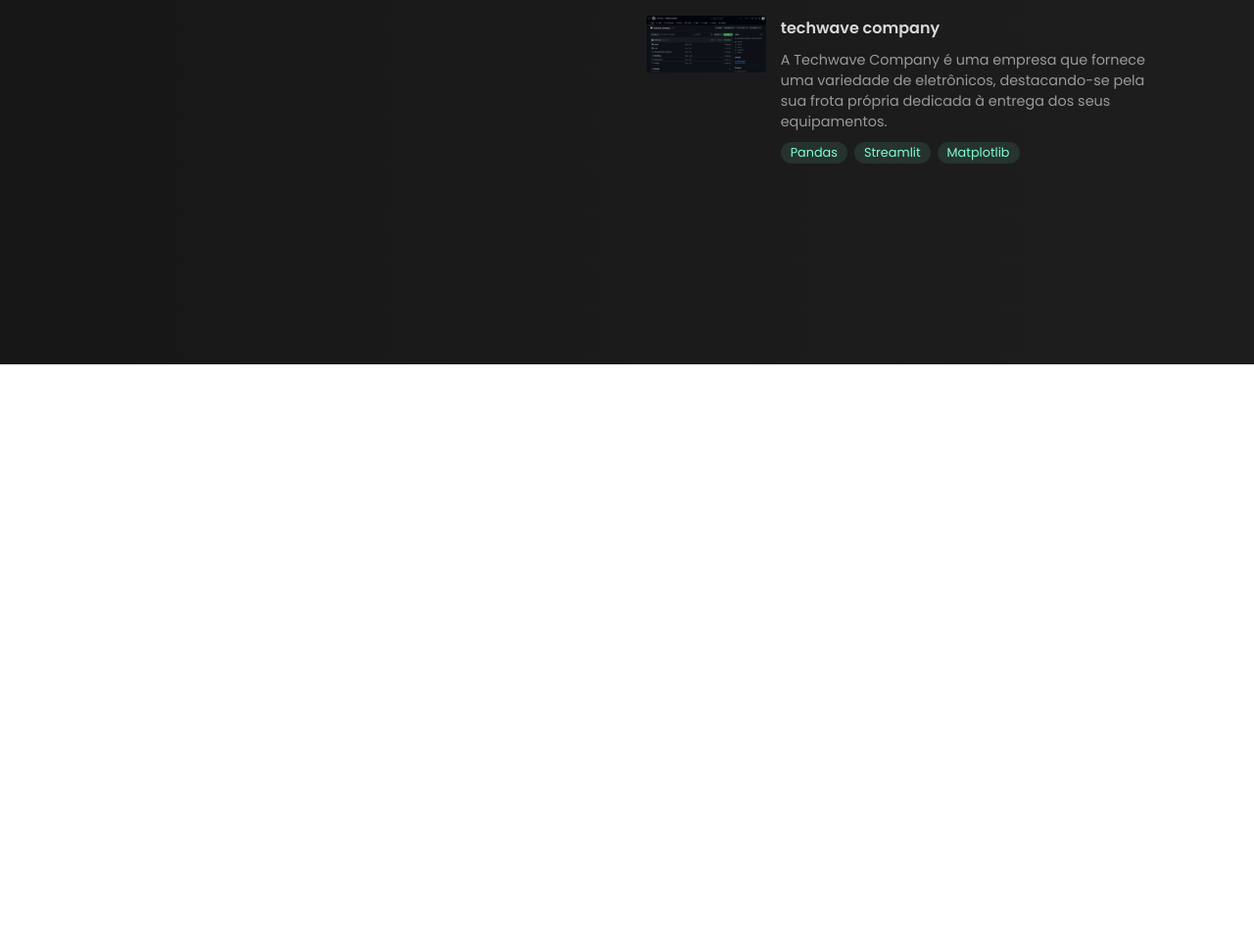
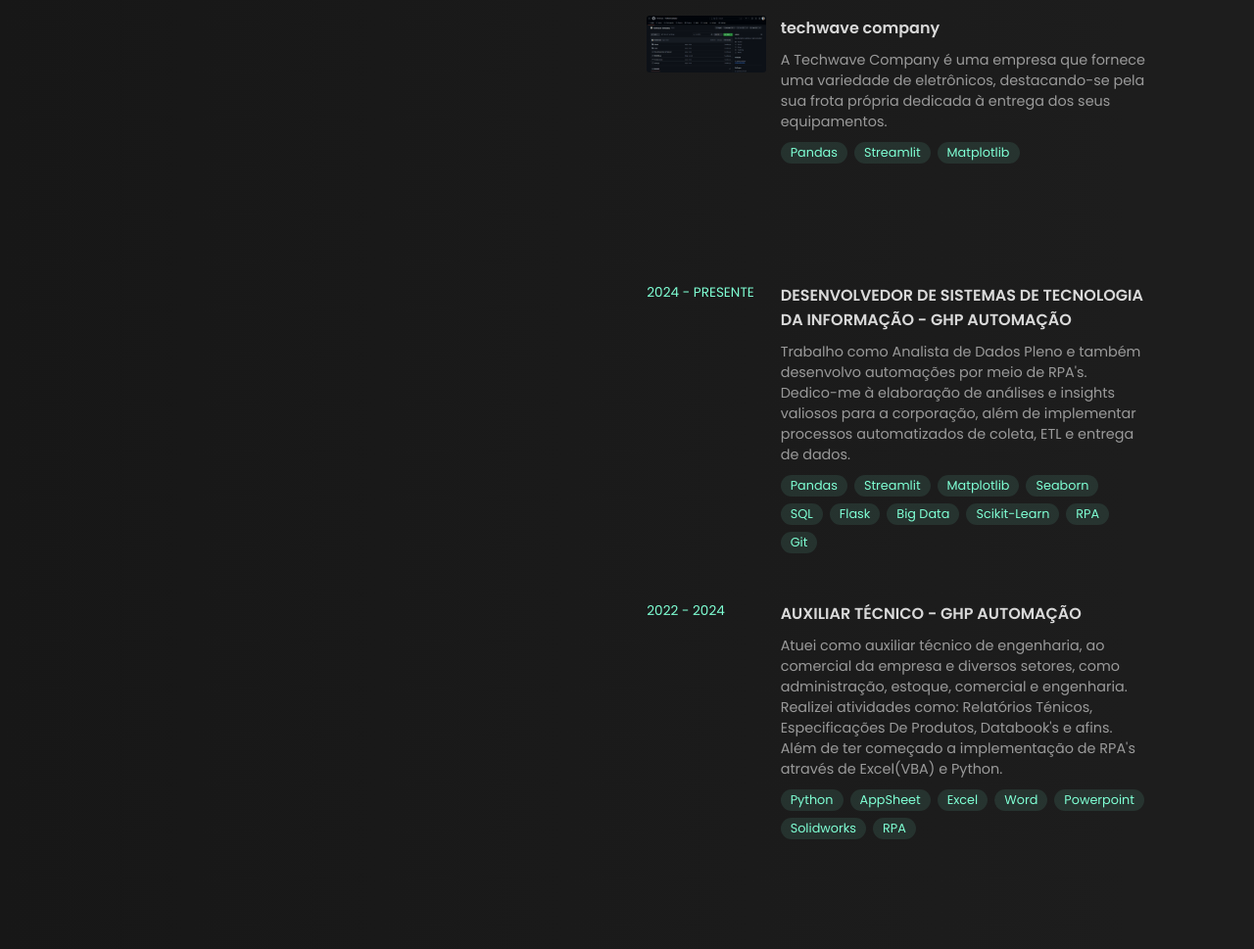
Before and after one commit to AnndreJuan/My-Portfolio, a plain HTML site: page index.html in a window 1280 px wide. Shown: the part 1039-2008 px from the top of the page at 98% size. Before the commit the page ends 1411 px from the top, so only its background shows below. Drawn offline with nearby package versions, Linux system fonts and the light colour scheme.

Commit message:
adicionando experiences

```diff
--- a/index.html
+++ b/index.html
@@ -19,7 +19,7 @@
                     <h1>Anndre Juan</h1>
                 </div>
                 <div class="hero_info_h2">
-                    <h2>DataScience and RPA Desenveloper</h2>
+                    <h2>Data Analyst and RPA Desenveloper</h2>
                 </div>
                 <div class="hero_info_p">
                     <p>Innovation and technology are the keys<br>to transforming the future.</p>
@@ -65,7 +65,7 @@
         </section>
         <section class="content" id="container_about">
             <div class="content_topic_about">
-                <p>Olá, meu nome é <span class="content_topic_about_lx">Anndre Juan</span>, moro na Serra, Brasil-ES, e tenho um grande interesse em <span class="content_topic_about_lx">Data Science</span>.<br>
+                <p>Olá, meu nome é <span class="content_topic_about_lx">Anndre Juan</span>, moro na Serra, Brasil-ES, e tenho um grande interesse em <span class="content_topic_about_lx">Data Analyst</span>.<br>
                     Adoro mergulhar em dados, descobrir padrões e obter insights que podem transformar negócios e ajudar na tomada de decisões.<br><br>
                     Além disso, tenho uma paixão por <span class="content_topic_about_lx">RPA</span> (Automação de Processos Robóticos).
                     Acho incrível como a automação pode tornar nosso trabalho mais eficiente, liberando tempo para focar em atividades mais estratégicas e criativas.
@@ -127,9 +127,56 @@
                 </div>
 
             </div>
-            <div class="content_topic_tecnologias">
+
+            <div class="content_topic_experience" id="container_experiences">
+
+                <div class="experience">
+                    <div class="experience_year">
+                        <span>2024 - presente</span>
+                    </div>
+                    <div class="experience_content">
+                        <span class="experience_content_title">Desenvolvedor de sistemas de tecnologia da informação - GHP Automação</span>
+                        <p class="experience_content_p">Trabalho como Analista de Dados Pleno e também desenvolvo automações por meio de RPA's.
+                            Dedico-me à elaboração de análises e insights valiosos para a corporação, além de implementar processos automatizados de coleta, ETL e entrega de dados.
+                        </p>
+                        <div class="experience_content_ftr">
+                            <span>Pandas</span>
+                            <span>Streamlit</span>
+                            <span>Matplotlib</span>
+                            <span>Seaborn</span>
+                            <span>SQL</span>
+                            <span>Flask</span>
+                            <span>Big Data</span>
+                            <span>Scikit-Learn</span>
+                            <span>RPA</span>
+                            <span>Git</span>
+                        </div>
+                    </div>
+                </div>
+
+                <div class="experience">
+                    <div class="experience_year">
+                        <span>2022 - 2024</span>
+                    </div>
+                    <div class="experience_content">
+                        <span class="experience_content_title">Auxiliar Técnico - GHP Automação</span>
+                        <p class="experience_content_p">Atuei como auxiliar técnico de engenharia, ao comercial da empresa e diversos setores, como administração, estoque, comercial e engenharia.
+                         Realizei atividades como: Relatórios Ténicos, Especificações De Produtos, Databook's e afins. Além de ter começado a implementação de RPA's através de Excel(VBA) e Python.
+                        </p>
+                        <div class="experience_content_ftr">
+                            <span>Python</span>
+                            <span>AppSheet</span>
+                            <span>Excel</span>
+                            <span>Word</span>
+                            <span>Powerpoint</span>
+                            <span>Solidworks</span>
+                            <span>RPA</span>
+                        </div>
+                    </div>
+                </div>
 
             </div>
+
         </section>
     </main>
     <script>
--- a/styles.css
+++ b/styles.css
@@ -171,6 +171,7 @@ main {
         height: 200px;
         border-radius: 50%;
         box-shadow: 0px 5px 10px rgb(23, 23, 23);
+        transition: transform .2s ease;
     }
 
 .content_topic_projetcs {
@@ -248,5 +249,78 @@ main {
         }
 
         .projetc:hover .project_content_title {
-            color: aqua;
+            color: aquamarine;
         }
+
+.content_topic_experience {
+    display: flex;
+    flex-direction: column;
+    gap: 1.5rem;
+    padding-bottom: 6rem;
+    }
+
+    .experience {
+        display: flex;
+        width: 100%;
+        height: auto;
+        padding: 0.8rem;
+        border-radius: 0.25rem;
+        gap: 1.5rem;
+        cursor: pointer;
+    }
+
+    .experience_year {
+        display: flex;
+        width: 30%;
+    }
+
+    .experience_year span {
+        font-size: 0.85rem;
+        color: aquamarine;
+        text-transform: uppercase;
+    }
+
+    .experience_content {
+        display: flex;
+        flex-direction: column;
+        width: 100%;
+        gap: 10px;
+    }
+
+    .experience_content_title {
+        text-transform: uppercase;
+        font-size: 1rem;
+        font-weight: 600;
+        color: var(--color-global);
+    }
+
+    .experience_content_p {
+        text-align: left;
+        color: var(--color-global-2);
+    }
+
+    .experience_content_ftr {
+        display: flex;
+        width: 100%;
+        height: auto;
+        flex-wrap: wrap;
+        gap: 7px;
+    }
+
+    .experience_content_ftr span {
+        font-size: 0.8rem;
+        text-transform: capitalize;
+        color: aquamarine;
+        border-radius: 36px;
+        padding: 2px 10px;
+        background-color: rgba(127, 255, 212, 0.1);
+    }
+
+    .experience:hover {
+        background: rgba(238, 238, 238, 0.1);
+        box-shadow: 0px 1px 1px rgba(23, 23, 23, 0.2);
+    }
+
+    .experience:hover .experience_content_title {
+        color: aquamarine;
+    }
```
